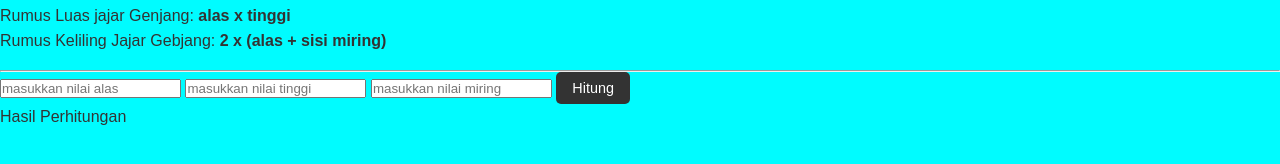
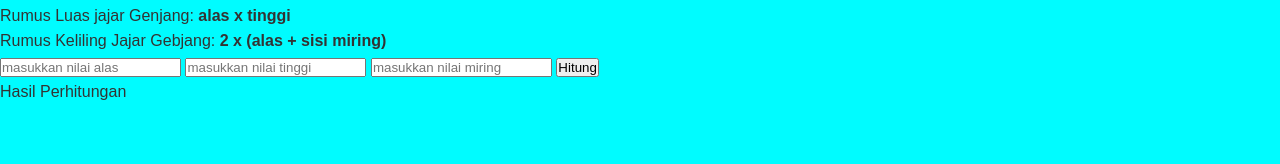
Before and after one commit to revou-fundamental-course/02-sept-24-shintadwiyana, a plain HTML site: page index.html in a window 1280 px wide. Shown: the part 564-728 px from the top of the page. Drawn offline with Linux system fonts and the light colour scheme.

Commit message:
index.html

```diff
--- a/index.html
+++ b/index.html
@@ -55,16 +55,12 @@ Hasil Luas : <span id="hasil Luas"></span>
                 </div>
                 <p>Rumus Luas jajar Genjang: <b>alas x tinggi</b></p>
                 <p>Rumus Keliling Jajar Gebjang: <b>2 x (alas + sisi miring)</b></p>
-            </article>
-            <hr />
-            <form id="jajar-genjang">
-
                 <input id="alas-jjrgjg" type="number" required placeholder="masukkan nilai alas" />
                 <input id="tinggi-jjrgjg" type="number" required placeholder="masukkan nilai tinggi" />
                 <input id="miring-jjrgjg" type="number" required placeholder="masukkan nilai miring"/>
                 <button type="button" onclick="calculateParallelogram()">Hitung</button>
                 <p id="parallelogram-result">Hasil Perhitungan</p>
-            </form>
+            </article>
         </section>
     </main>
     <script src="js/script.js"></script>
```
